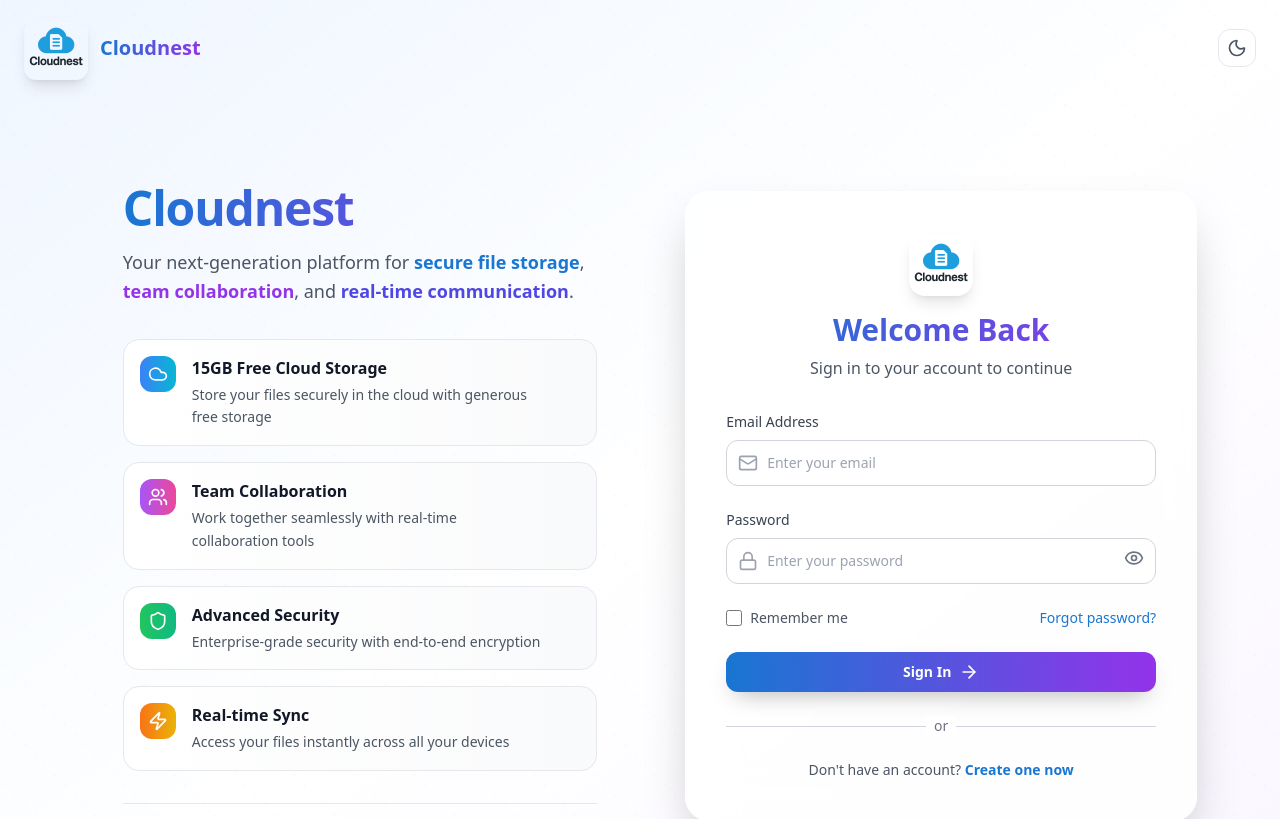
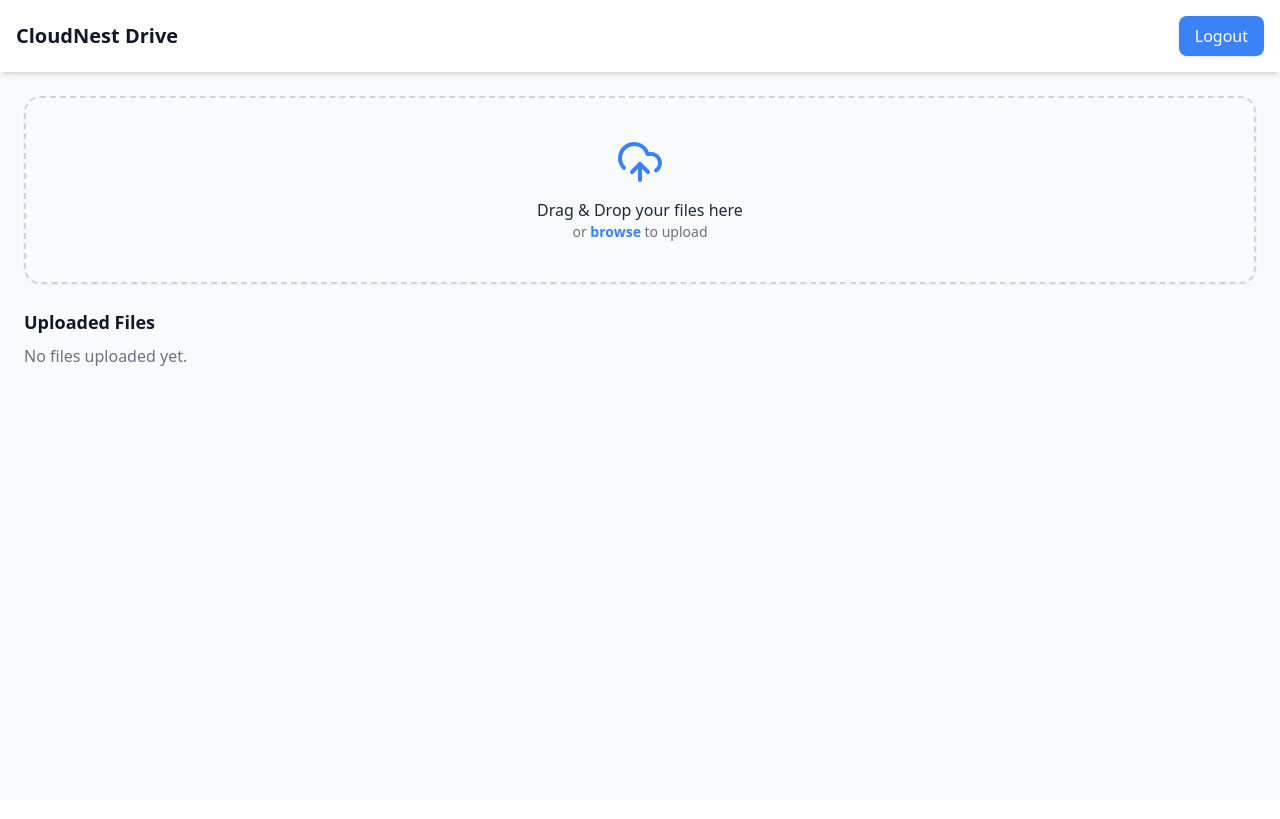
Before and after one commit to Prashgeek/cloudnest-auth-frontend, a React (Vite) app: page /dashboard in a window 1280 px wide. Before the commit this address led to /auth. Shown: the top 819 px of the page. Built offline with nearby package versions, Linux system fonts and the light colour scheme; sample sign-in values are in the browser's storage.

Commit message:
File Upload drag and drop feature

```diff
--- a/package.json
+++ b/package.json
@@ -17,6 +17,7 @@
     "lucide-react": "^0.541.0",
     "react": "^18.3.1",
     "react-dom": "^18.3.1",
+    "react-dropzone": "^14.3.8",
     "react-hook-form": "^7.62.0",
     "react-router-dom": "^7.8.2",
     "sonner": "^2.0.7",
--- a/src/App.jsx
+++ b/src/App.jsx
@@ -2,6 +2,8 @@ import { Routes, Route, Navigate } from 'react-router-dom';
 import { Toaster } from 'sonner';
 import AuthPage from './pages/AuthPage';
 import ResetPasswordForm from './components/ResetPasswordForm';
+import Dashboard from './pages/Dashboard';
+import ProtectedRoute from './components/ProtectedRoute';
 
 export default function App() {
   return (
@@ -10,6 +12,13 @@ export default function App() {
       <Routes>
         <Route path="/auth" element={<AuthPage />} />
         <Route path="/reset-password" element={<ResetPasswordForm token={new URLSearchParams(window.location.search).get('token')} onBack={() => window.history.back()} onSuccess={() => window.location.href = '/auth'} />} />
+        <Route
+          path="/dashboard" element={
+            <ProtectedRoute>
+              <Dashboard />
+            </ProtectedRoute>
+          }
+        />
         <Route path="*" element={<Navigate to="/auth" replace />} />
       </Routes>
     </div>
--- /dev/null
+++ b/src/components/FileUpload.jsx
@@ -0,0 +1,51 @@
+import { useState } from "react";
+import { UploadCloud } from "lucide-react";
+
+export default function FileUpload({ onUpload }) {
+  const [dragging, setDragging] = useState(false);
+
+  const handleFiles = (files) => {
+    const fileArray = Array.from(files);
+    onUpload(fileArray);
+  };
+
+  const handleDrop = (e) => {
+    e.preventDefault();
+    setDragging(false);
+    handleFiles(e.dataTransfer.files);
+  };
+
+  return (
+    <div
+      className={`border-2 border-dashed rounded-2xl p-10 flex flex-col items-center justify-center gap-3 text-center cursor-pointer transition-all duration-300 shadow-sm hover:shadow-md ${
+        dragging
+          ? "border-blue-500 bg-blue-50 dark:bg-neutral-900 scale-105"
+          : "border-gray-300 hover:border-blue-400 hover:bg-gray-50 dark:hover:bg-neutral-900"
+      }`}
+      onDragOver={(e) => {
+        e.preventDefault();
+        setDragging(true);
+      }}
+      onDragLeave={() => setDragging(false)}
+      onDrop={handleDrop}
+      onClick={() => document.getElementById("fileInput").click()}
+    >
+      <input
+        id="fileInput"
+        type="file"
+        multiple
+        className="hidden"
+        onChange={(e) => handleFiles(e.target.files)}
+      />
+      <UploadCloud className="w-12 h-12 text-blue-500" />
+      <div>
+        <p className="font-medium text-gray-800 dark:text-gray-200">
+          Drag & Drop your files here
+        </p>
+        <p className="text-sm text-gray-500 dark:text-gray-400">
+          or <span className="text-blue-500 font-semibold">browse</span> to upload
+        </p>
+      </div>
+    </div>
+  );
+}
--- a/src/components/LoginForm.jsx
+++ b/src/components/LoginForm.jsx
@@ -42,9 +42,24 @@ function LoginForm({ onSwitch, onForgotPassword }) {
     e.preventDefault();
     if (!validateForm()) return;
     setLoading(true);
-    await new Promise((resolve) => setTimeout(resolve, 2000));
-    setLoading(false);
+
+    try {
+      // TODO: Replace with real API request
+      await new Promise((resolve) => setTimeout(resolve, 1500));
+
+      if (formData.email === "test@example.com" && formData.password === "123456") {
+        localStorage.setItem("authToken", "sample_token");
+        window.location.href = "/dashboard";
+      } else {
+        setLoginError("Invalid email or password");
+      }
+    } catch (err) {
+      setLoginError("Something went wrong. Please try again.");
+    } finally {
+      setLoading(false);
+    }
   };
+
 
   return (
     <motion.div
--- /dev/null
+++ b/src/components/ProtectedRoute.jsx
@@ -0,0 +1,14 @@
+import React from "react";
+import { Navigate } from "react-router-dom";
+
+const ProtectedRoute = ({ children }) => {
+  const token = localStorage.getItem("authToken");
+
+  if (!token) {
+    return <Navigate to="/" replace />;
+  }
+
+  return children;
+};
+
+export default ProtectedRoute;
--- /dev/null
+++ b/src/pages/Dashboard.jsx
@@ -0,0 +1,74 @@
+import { useState } from "react";
+import FileUpload from "../components/FileUpload";
+
+export default function Dashboard() {
+  const [files, setFiles] = useState([]);
+
+  const handleUpload = (newFiles) => {
+    setFiles((prev) => [...prev, ...newFiles]);
+  };
+
+  const handleDelete = (fileName) => {
+    setFiles((prev) => prev.filter((f) => f.name !== fileName));
+  };
+
+  const handleLogout = () => {
+    localStorage.removeItem("authToken");
+    window.location.href = "/auth";
+  };
+
+  return (
+    <div className="min-h-screen bg-gray-50 dark:bg-neutral-950 text-gray-900 dark:text-gray-100 flex flex-col">
+      {/* Header */}
+      <header className="flex justify-between items-center p-4 bg-white dark:bg-neutral-900 shadow-md">
+        <h1 className="text-xl font-bold">CloudNest Drive</h1>
+        <button
+          onClick={handleLogout}
+          className="px-4 py-2 bg-blue-500 hover:bg-blue-600 text-white rounded-lg shadow"
+        >
+          Logout
+        </button>
+      </header>
+
+      {/* Content */}
+      <main className="flex-1 p-6">
+        <FileUpload onUpload={handleUpload} />
+
+        {/* File List */}
+        <div className="mt-6">
+          <h2 className="text-lg font-semibold mb-2">Uploaded Files</h2>
+          {files.length === 0 ? (
+            <p className="text-gray-500">No files uploaded yet.</p>
+          ) : (
+            <ul className="space-y-2">
+              {files.map((file, index) => (
+                <li
+                  key={index}
+                  className="flex justify-between items-center p-3 bg-white dark:bg-neutral-800 rounded-lg shadow"
+                >
+                  <span>{file.name}</span>
+                  <div className="flex space-x-3">
+                    <a
+                      href={URL.createObjectURL(file)}
+                      target="_blank"
+                      rel="noopener noreferrer"
+                      className="px-3 py-1 text-sm bg-blue-500 hover:bg-blue-600 text-white rounded-md"
+                    >
+                      View
+                    </a>
+                    <button
+                      onClick={() => handleDelete(file.name)}
+                      className="px-3 py-1 text-sm bg-red-500 hover:bg-red-600 text-white rounded-md"
+                    >
+                      Delete
+                    </button>
+                  </div>
+                </li>
+              ))}
+            </ul>
+          )}
+        </div>
+      </main>
+    </div>
+  );
+}
```
Also changed, not shown: 1 other file (tests, documents, lock files or other folders).
